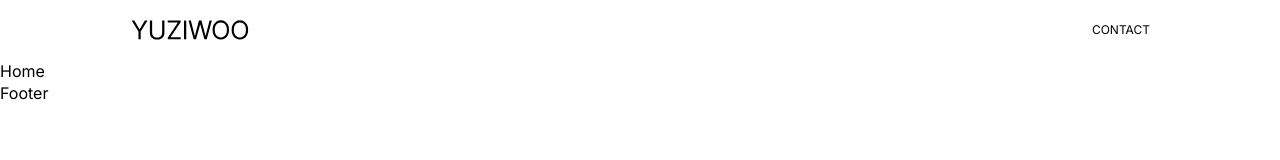
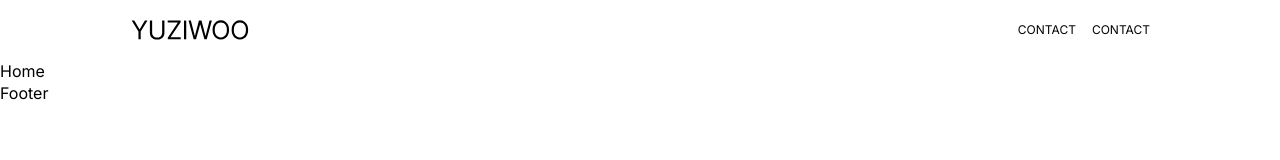
Before and after one commit to yuziwoo/www-yuziwoo, a React (Create React App) app: page / in a window 1280 px wide. Shown: the top 160 px of the page. Built offline with nearby package versions, Linux system fonts and the light colour scheme.

Commit message:
desing: button hover padding 수정

```diff
--- a/src/components/layout/Header/Header.js
+++ b/src/components/layout/Header/Header.js
@@ -11,6 +11,7 @@ const Header = (props) => {
           </div>
           <nav>
             <p onClick={() => { props.navigate('/contact'); }}>CONTACT</p>
+            <p onClick={() => { props.navigate('/contact'); }}>CONTACT</p>
           </nav>
         </div>
       </header>
--- a/src/components/layout/Header/header.module.css
+++ b/src/components/layout/Header/header.module.css
@@ -41,22 +41,16 @@ header .global-nav nav {
   justify-content: end;
   align-items: center;
   height: 100%;
-  margin-right: calc(var(--padding-body-rest) - 4px);
 }
 
 header .global-nav nav p {
   cursor: pointer;
-  margin-left: 2px;
-  padding: 3px 4px;
+  padding: 8px 8px;
   transition: var(--transition-default);
   border-radius: var(--borderRadius-button);
   transform: scale(1);
   opacity: 1;
   font-size: 12px;
-}
-
-header .global-nav nav p:first-child {
-  margin-left: 0;
 }
 
 header .global-nav nav p:hover {
```
